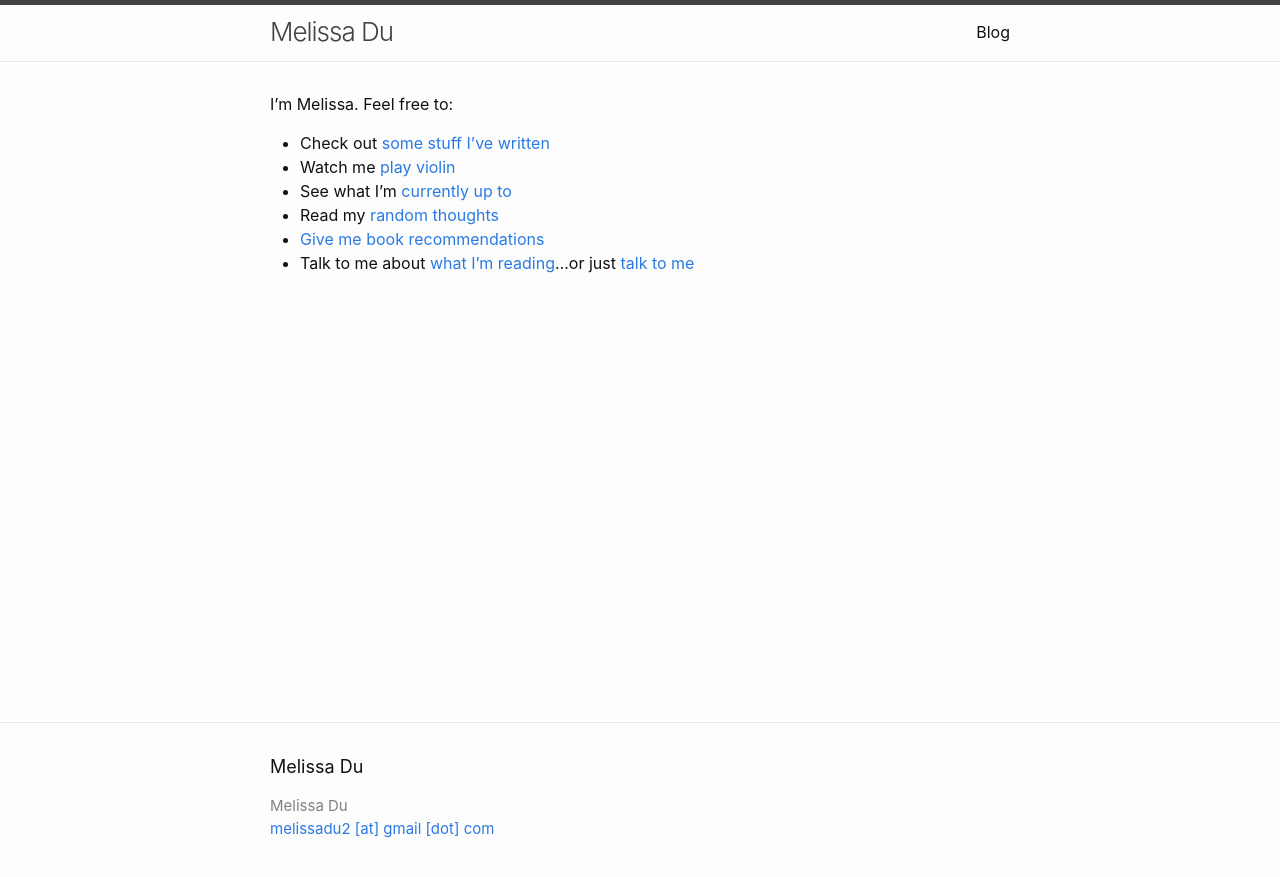
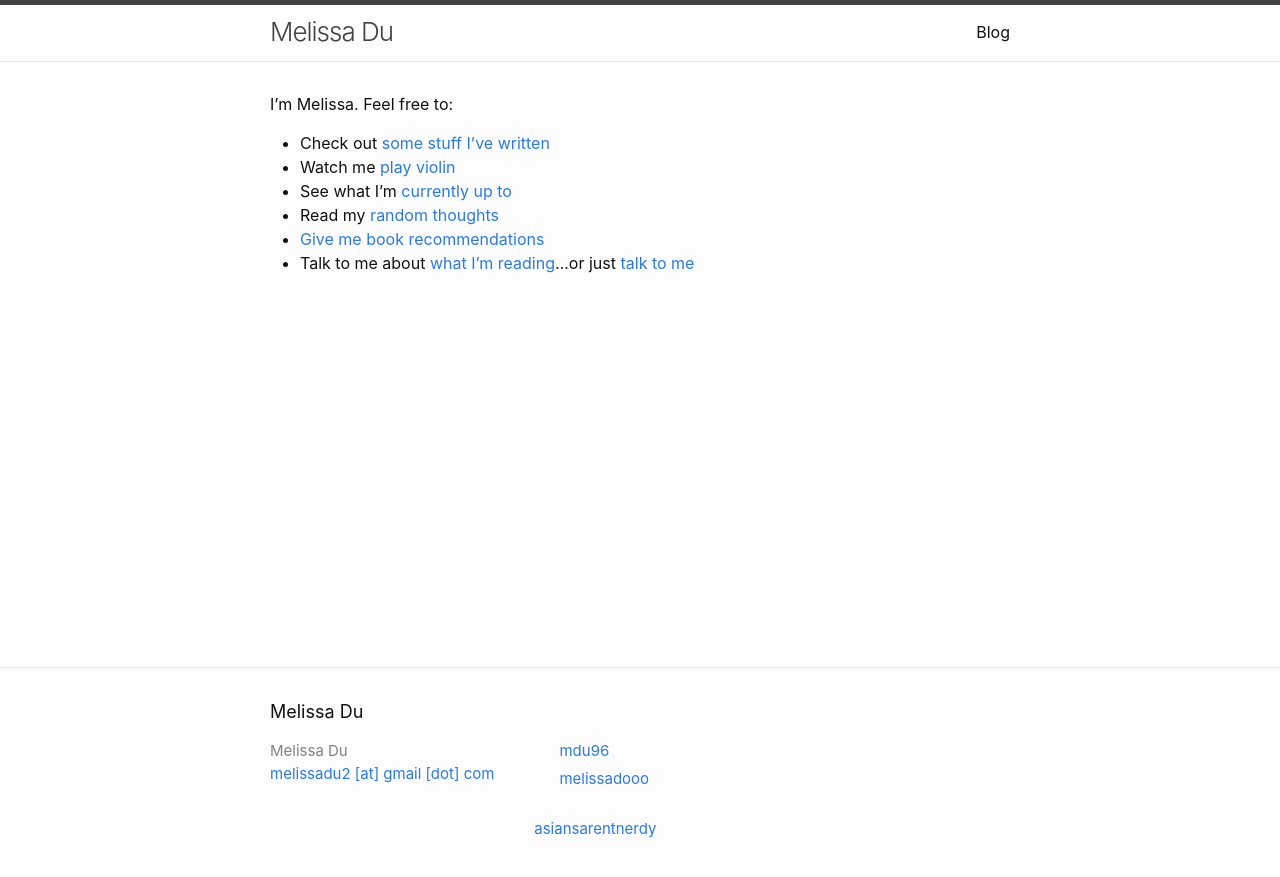
Before and after one commit to melissadu/melissadu.github.io, a Jekyll site: the page built from index.md, in a window 1280 px wide. Shown: the top 877 px of the page. Built offline with Jekyll 4.4.1, drawn with Linux system fonts in a browser that asks for light colours; some of the changed lines change nothing that is shown.

Commit message:
add back socials

```diff
--- a/_config.yml
+++ b/_config.yml
@@ -18,9 +18,9 @@ email: melissadu2 [at] gmail [dot] com
 description: >- # this means to ignore newlines until "baseurl:"
 baseurl: "" # the subpath of your site, e.g. /blog
 url: "http://melissadu.com" # the base hostname & protocol for your site, e.g. http://example.com
-# twitter_username: melissadooo
-# youtube_username: asiansarentnerdy
-# linkedin_username: mdu96
+twitter_username: melissadooo
+youtube_username: asiansarentnerdy
+linkedin_username: mdu96
 defaults:
   - scope:
       path: "imgs"
```
